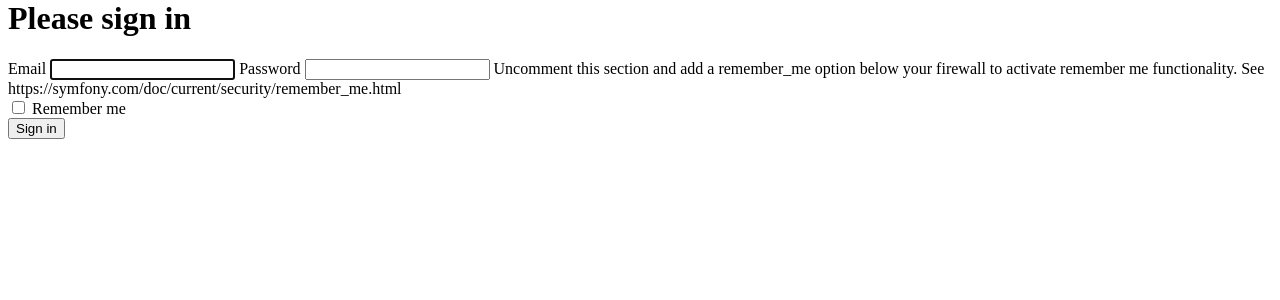
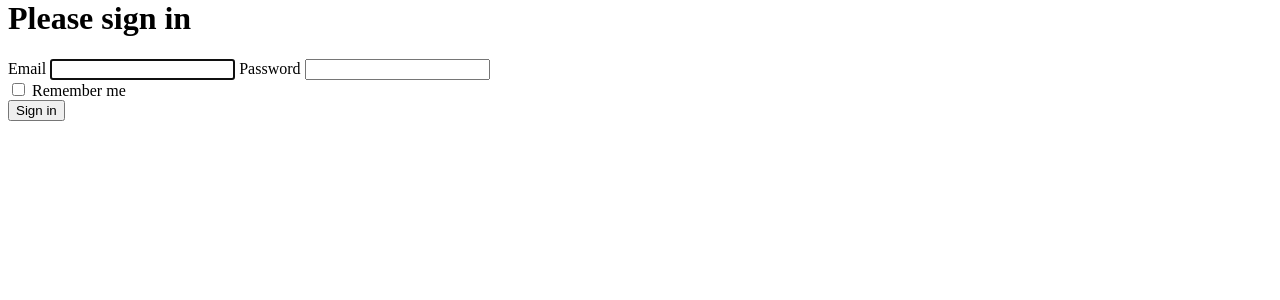
Before and after one commit to CelineD-H/sortir, a PHP site: template templates/security/login.html.twig in a window 1280 px wide. Shown: the part 21-321 px from the top of the page. Run offline with PHP 8.4, Linux system fonts and the light colour scheme; the template is opened without the code that fills it, so the values that code supplies are empty; some libraries are stand-ins or nearby versions.

Commit message:
ajout remember me et config security.yaml

```diff
--- a/templates/security/login.html.twig
+++ b/templates/security/login.html.twig
@@ -24,10 +24,6 @@
            value="{{ csrf_token('authenticate') }}"
     >
 
-
-        Uncomment this section and add a remember_me option below your firewall to activate remember me functionality.
-        See https://symfony.com/doc/current/security/remember_me.html
-
         <div class="checkbox mb-3">
             <label>
                 <input type="checkbox" name="_remember_me"> Remember me
```
Also changed, not shown: 1 other file.
